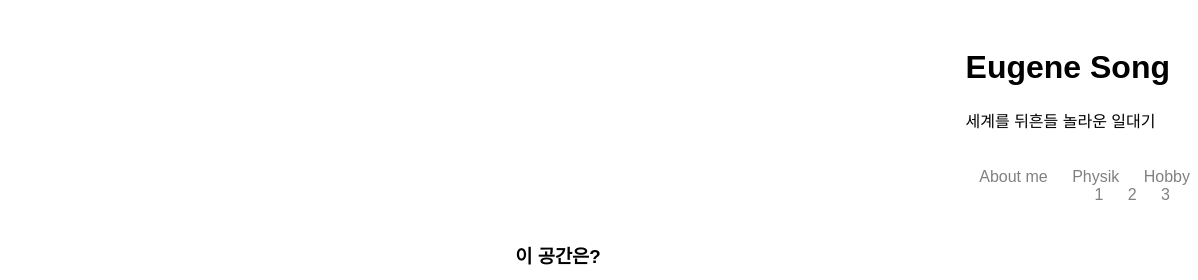
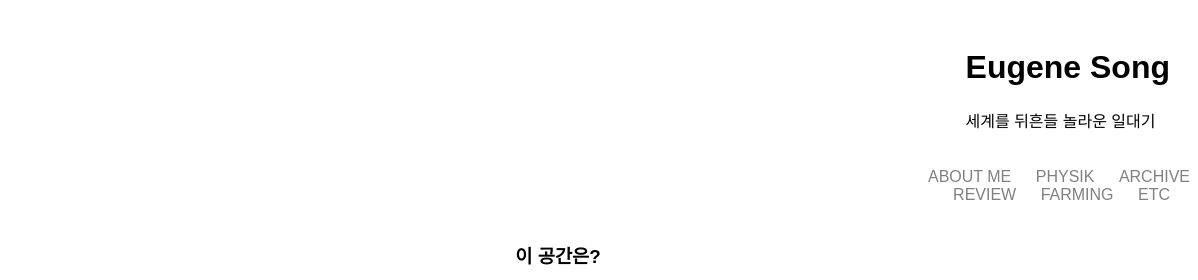
Before and after one commit to eugenesongg/eugenesongg.github.io, a plain HTML site: page index.html in a window 1280 px wide. Shown: the top 280 px of the page, 82-1280 px from the left. Drawn offline with Linux system fonts and the light colour scheme.

Commit message:
Update index.html

```diff
--- a/index.html
+++ b/index.html
@@ -82,14 +82,14 @@
     </header>
 
     <ul>
-        <li><a href="aboutme.html">About me</a></li>
-        <li><a href="physik.html">Physik</a></li>
+        <li><a href="aboutme.html">ABOUT ME</a></li>
+        <li><a href="physik.html">PHYSIK</a></li>
         <li>
-            <a href="#">Hobby</a>
+            <a href="archive.html">ARCHIVE</a>
             <ul>
-                <li><a href="hobby/1.html">1</a></li>
-                <li><a href="hobby/2.html">2</a></li>
-                <li><a href="hobby/3.html">3</a></li>
+                <li><a href="archive/REVIEW.html">REVIEW</a></li>
+                <li><a href="archive/FARMING.html">FARMING</a></li>
+                <li><a href="archive/ETC.html">ETC</a></li>
             </ul>
         </li>
     </ul>
```
